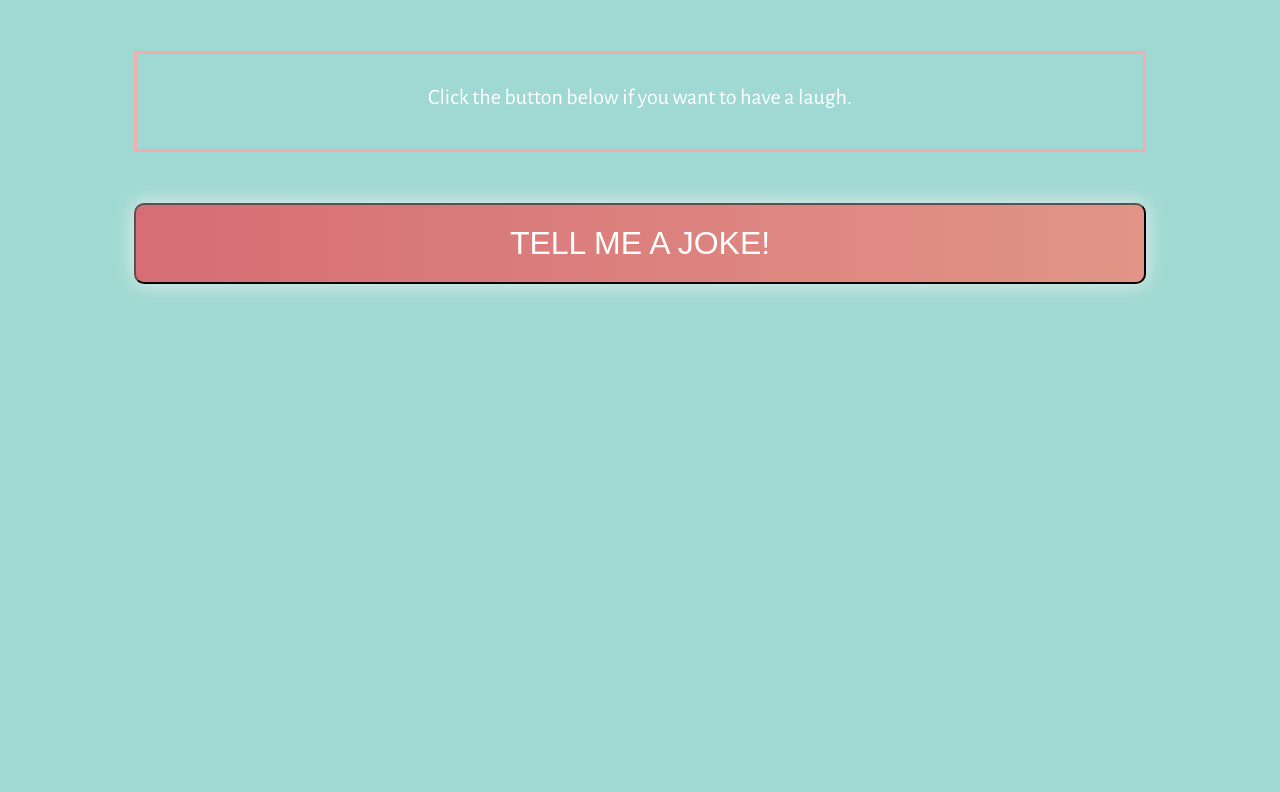
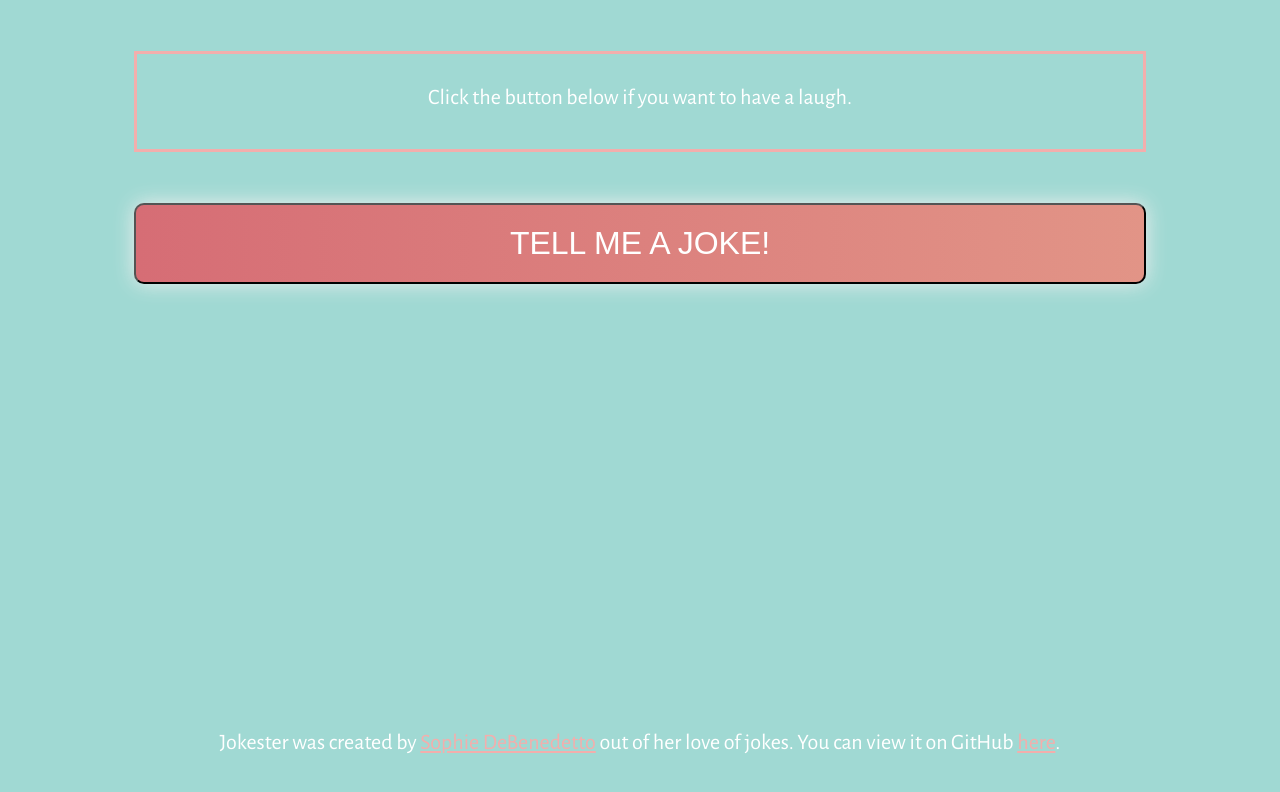
Before and after one commit to CGYORK/js-jokester, a plain HTML site: page index.html in a window 1280 px wide. Drawn offline with nearby package versions, Linux system fonts and the light colour scheme.

Commit message:
add and style footer

```diff
--- a/index.html
+++ b/index.html
@@ -12,5 +12,8 @@
 		<div id="joke">Click the button below if you want to have a laugh.</div>
 		<button id="get-joke" class='btn-grad'>tell me a joke!</button>
 	</div>
+	<footer>
+		Jokester was created by <a href="http://sophiedebenedetto.nyc/">Sophie DeBenedetto</a> out of her love of jokes. You can view it on GitHub <a href="https://github.com/SophieDeBenedetto/jokester">here</a>.
+	</footer>
 </body>
 </html>
--- a/styles.css
+++ b/styles.css
@@ -1,6 +1,13 @@
+html {
+	height: 90%;
+}
+
 body {
 	font-family: 'Alegreya Sans', sans-serif;
 	background: rgb(160, 217, 211);
+	position: relative;
+	min-height: 100%;
+
 }
 
 .wrapper {
@@ -42,3 +49,18 @@ body {
 	background-position: right center;
 }
 button:focus {outline:0;}
+
+a {
+	color: rgb(243,174,172);
+}
+
+footer {
+  position: absolute;
+  right: 0;
+  bottom: 0;
+  left: 0;
+  padding: 1rem;
+  text-align: center;
+  color: white;
+  font-size: 22px;
+}
```
